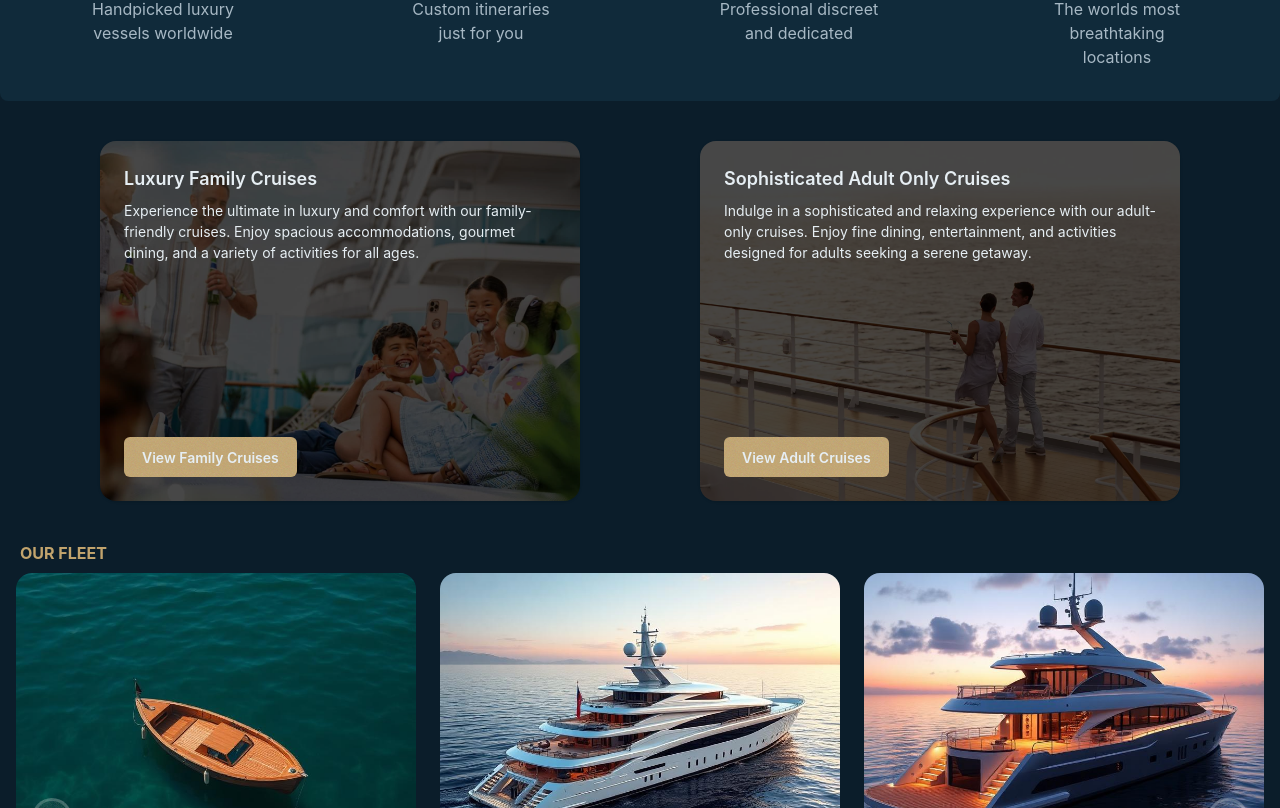
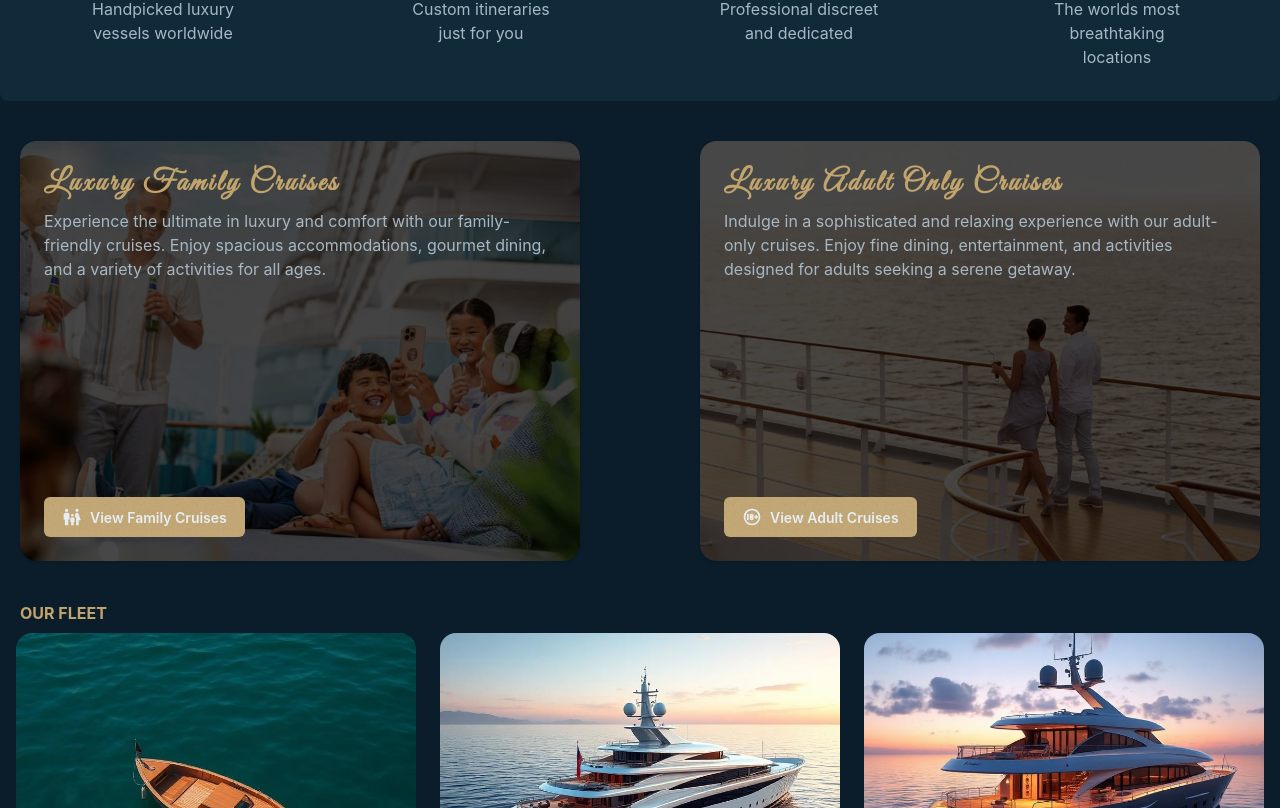
Before and after one commit to Dylan0888/ElegantYatchting, a React (Vite) app in the folder frontend/: page /home in a window 1280 px wide. Shown: the part 892-1700 px from the top of the page. Built offline with nearby package versions, Linux system fonts and the light colour scheme.

Commit message:
Changed the name of the adult only cruise and adjusted the css.

```diff
--- a/frontend/src/assets/CruiseAttentionList.ts
+++ b/frontend/src/assets/CruiseAttentionList.ts
@@ -13,7 +13,7 @@ export const cruiseAttentionGrabbers: CruiseAttentionGrabber[] = [
         buttonText: "View Family Cruises"
     },
     {
-        title: "Sophisticated Adult Only Cruises",
+        title: "Luxury Adult Only Cruises",
         description: "Indulge in a sophisticated and relaxing experience with our adult-only cruises. Enjoy fine dining, entertainment, and activities designed for adults seeking a serene getaway.",
         image: adultOnly,
         icon: TbRating18Plus,
--- a/frontend/src/components/homePageComponents/AttentionGraberComponents/CruiseType.tsx
+++ b/frontend/src/components/homePageComponents/AttentionGraberComponents/CruiseType.tsx
@@ -1,29 +1,72 @@
-import type { CruiseAttentionGrabber } from '../../../types/types'
+import type { CruiseAttentionGrabber } from "../../../types/types";
 
 const CruiseType = (cruise: CruiseAttentionGrabber) => {
+  return (
+    <div
+      className="
+        card
+        bg-base-100
+        image-full
+        rounded-2xl
+        shadow-sm
 
-    return (
-        <div className="card bg-base-100 image-full rounded-2xl shadow-sm grow max-w-120 h-90">
+        w-full
+        max-w-md
+        lg:max-w-lg
+        xl:max-w-xl
+
+        min-h-105
+
+        flex-1
+        overflow-hidden
+      "
+    >
       <figure>
         <img
-                    src={cruise.image} />
+          src={cruise.image}
+          alt={cruise.title}
+          className="h-full w-full object-cover"
+        />
       </figure>
-            <div className="card-body">
-                <h2 className="card-title">{cruise.title}</h2>
-                <p>{cruise.description}</p>
 
-                <div className="card-actions justify-start ">
-                    <button className="btn btn-primary bg-gold font-semibold flex       cursor-pointer border-2 border-transparent
-                    px-4 py-2 gap-2 rounded-md mt-4
-                   hover:bg-gold-hover active:border-text-primary active:bg-gold-hover/90
-                    active:scale-102
-                    transition-all duration-200">
+      <div className="card-body justify-between">
+        <div>
+          <h2 className="card-title font-elegant text-gold tracking-widest text-2xl md:text-3xl">
+            {cruise.title}
+          </h2>
+
+          <p className="mt-2 text-text-secondary text-sm md:text-base">
+            {cruise.description}
+          </p>
+        </div>
+
+        <div className="card-actions justify-start">
+          <button
+            className="
+              btn btn-primary
+              bg-gold
+              border-2 border-transparent
+              px-4 py-2
+              gap-2
+              rounded-md
+              font-semibold
+              cursor-pointer
+
+              hover:bg-gold-hover
+              active:bg-gold-hover/90
+              active:border-text-primary
+              active:scale-[1.02]
+
+              transition-all duration-200
+            "
+          >
+            {cruise.icon && <cruise.icon className="text-xl"/>}
             {cruise.buttonText}
           </button>
         </div>
       </div>
     </div>
-    )
-}
+  );
+};
 
-export default CruiseType
+export default CruiseType;
```
Lines whose indentation alone changed are shown as unchanged.
